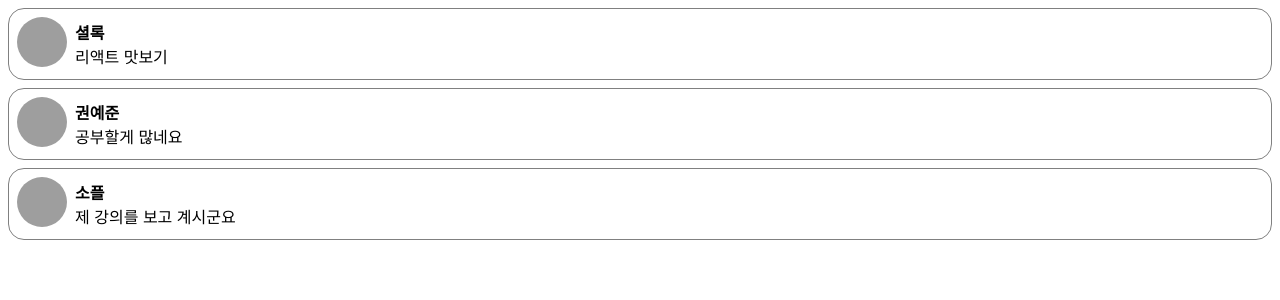
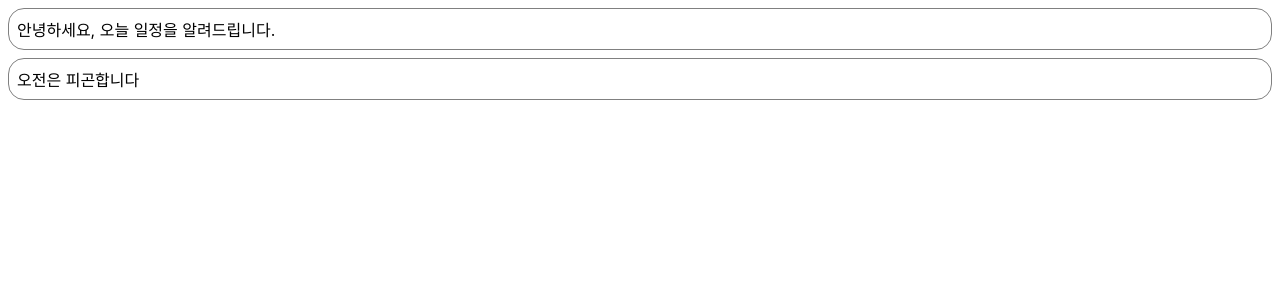
Before and after one commit to syt06162/Study-React, a React (Create React App) app: page / in a window 1280 px wide. Shown: the top 300 px of the page. Built offline with nearby package versions, Linux system fonts and the light colour scheme; grey boxes are pictures that could not be loaded.

Commit message:
chapter_06 Notification (state and lifecycle)

```diff
--- /dev/null
+++ b/src/chapter_06/Notification.jsx
@@ -0,0 +1,43 @@
+import React from "react";
+
+const styles = {
+    wrapper: {
+        margin: 8,
+        padding: 8,
+        display: "flex",
+        flexDirection: "row",
+        border: "1px solid grey",
+        borderRadius: 16
+    },
+    messageText: {
+        color: "black",
+        fontSize: 16
+    }
+};
+
+class Notification extends React.Component {
+    constructor(props) {
+        super(props);
+
+        this.state = {};
+    }
+
+    componentDidMount() {
+        console.log(`${this.props.id} componentDidMount() called.`)
+    }
+    componentDidUpdate() {
+        console.log(`${this.props.id} componentDidUpdate() called.`)
+    }
+    componentWillUnmount() {
+        console.log(`${this.props.id} componentWillUnmount() called.`)
+    }
+    render() {
+        return (
+            <div style={styles.wrapper}>
+                <span style={styles.messageText}>{this.props.message}</span>
+            </div>
+        )
+    }
+}
+
+export default Notification;
--- /dev/null
+++ b/src/chapter_06/NotificationList.jsx
@@ -0,0 +1,74 @@
+import React from "react";
+import Notification from "./Notification";
+
+const reservedNotifications = [
+    {
+        id: 1,
+        message: "안녕하세요, 오늘 일정을 알려드립니다.",
+    },
+    {
+        id: 2,
+        message: "오전은 피곤합니다",
+    },
+    {
+        id: 3,
+        message: "점심식사 시간입니다.",
+    },
+    {
+        id: 4,
+        message: "30분 후 잠시 휴식하겠습니다.",
+    },
+    {
+        id: 5,
+        message: "퇴근합시다.",
+    },
+];
+
+var timer;
+
+class NotificationList extends React.Component {
+    constructor(props){
+        super(props);
+
+        this.state = {
+            notifications: [],
+        };
+    }
+
+    componentDidMount() {
+        const { notifications } = this.state;
+        timer = setInterval( () => {
+            if (notifications.length < reservedNotifications.length){
+                const index = notifications.length;
+                notifications.push(reservedNotifications[index]);
+                this.setState({
+                    notifications : notifications
+                });
+            } else {
+                clearInterval(timer);
+            }
+        }, 2000);
+    }
+
+    // react 18 업데이트로 인한 변경점 - Strict 모드에서도 잘 작동하도록 Unmount 구현
+    componentWillUnmount() {
+        if (timer) {
+            clearInterval(timer);
+        }
+    }
+
+    render() {
+        return (
+            <div>
+                {this.state.notifications.map((notification) => {
+                    return (<Notification
+                        message={notification.message}
+                        id={notification.id}
+                        key={notification.key}/>);
+                })}
+            </div>
+        );
+    }
+}
+
+export default NotificationList;
--- a/src/index.js
+++ b/src/index.js
@@ -7,11 +7,12 @@
 import Library from './chapter_03/Library';
 import Clock from './chapter_04/Clock';
 import CommentList from './chapter_05/CommentList';
+import NotificationList from './chapter_06/NotificationList'
 
 const root = ReactDOM.createRoot(document.getElementById('root'));
 root.render(
   <React.StrictMode>
-    <CommentList/>
+    <NotificationList/>
   </React.StrictMode>,
   document.getElementById("root")
 );
```
